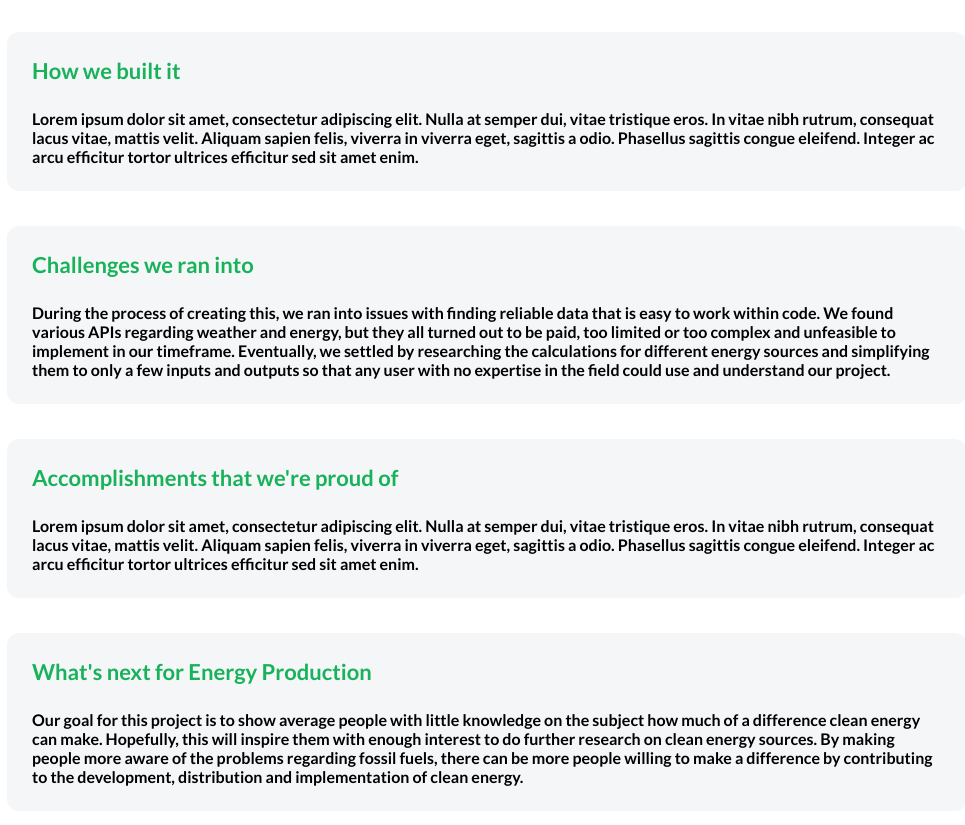
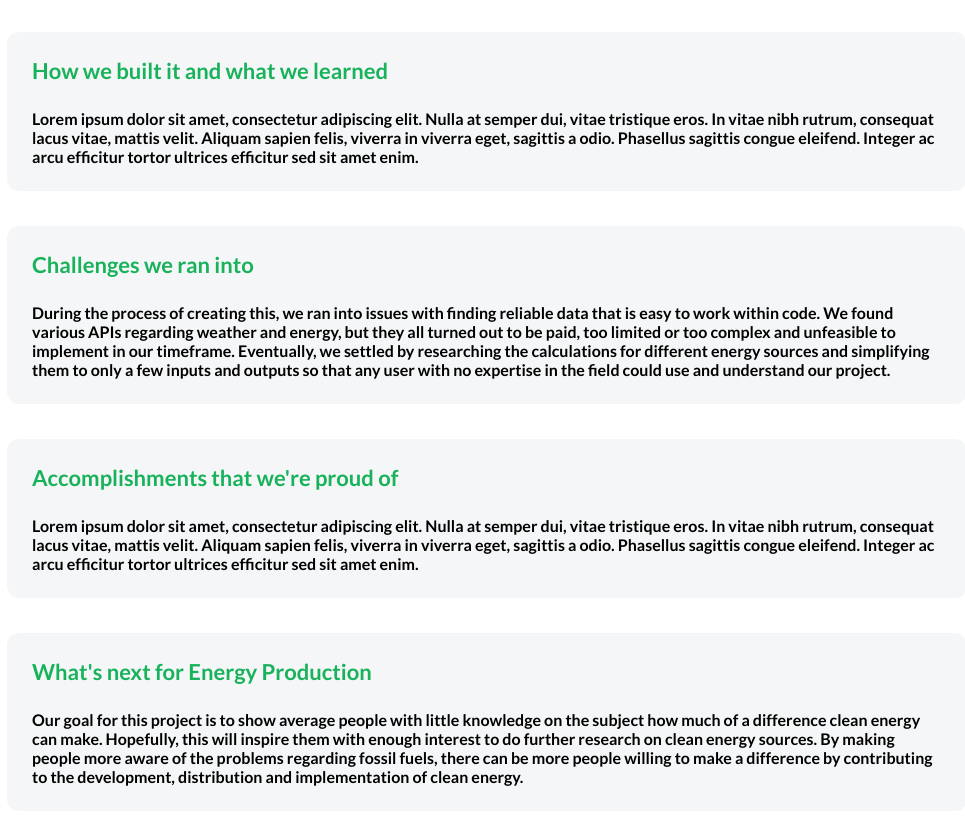
Before and after one commit to leonnzhang/cleanergy, a plain HTML site: page home.html in a window 1280 px wide. Shown: the part 1344-2169 px from the top of the page, without its empty margins (153-1118 px from the left). Drawn offline with nearby package versions, Linux system fonts and the light colour scheme; a script that the page names is missing.

Commit message:
I realized that we have to fill in 7 sections for the devpost not 6 and that I missed 'what we learned'. i put it into the how we built it section, seperate it on devpost tho

```diff
--- a/home.html
+++ b/home.html
@@ -46,7 +46,7 @@
             </div>
 
             <div data-aos="flip-up" class="about-card">
-                <span class="about-head">How we built it</span>
+                <span class="about-head">How we built it and what we learned</span>
                 <span class="about-text">
                     Lorem ipsum dolor sit amet, consectetur adipiscing elit. Nulla at semper dui, vitae tristique eros. In vitae nibh rutrum, consequat lacus vitae, mattis velit. Aliquam sapien felis, viverra in viverra eget, sagittis a odio. Phasellus sagittis congue eleifend. Integer ac arcu efficitur tortor ultrices efficitur sed sit amet enim.
                 </span>
```
